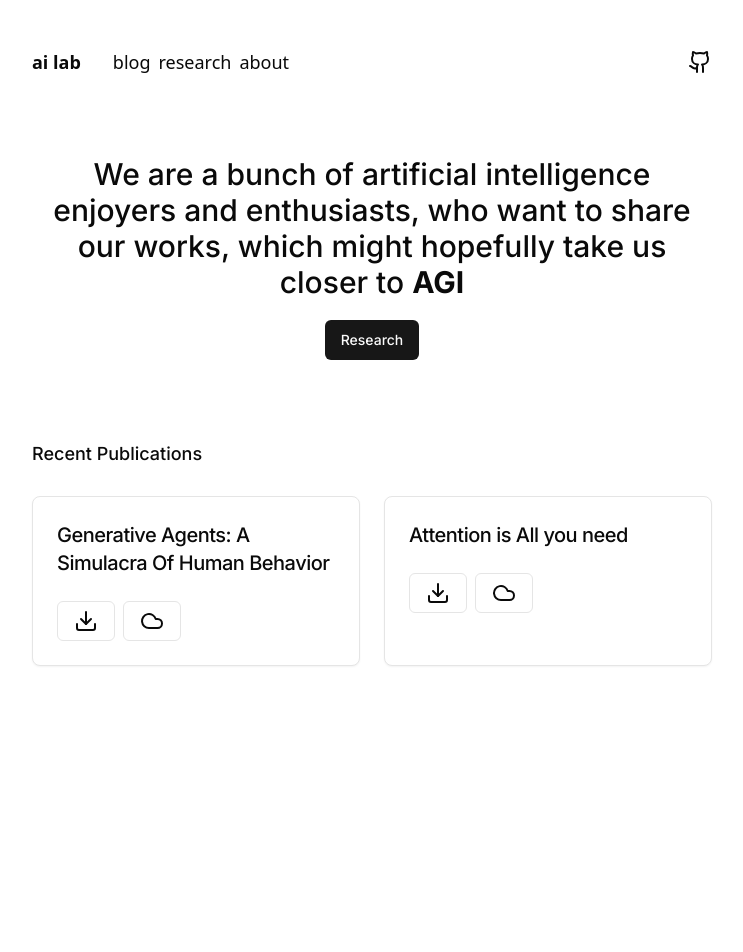
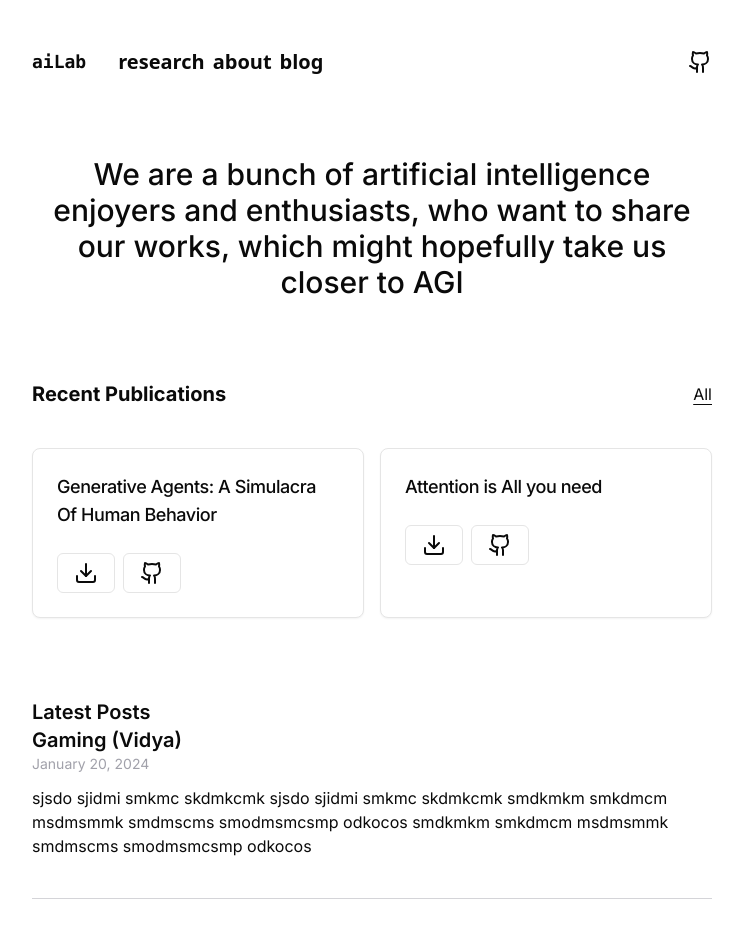
Before and after one commit to u0fz-ai-lab/ai-research-lab-site, a Next.js app: page / in a window 1280 px wide. Shown: the top 952 px of the page, without its empty margins (268-1011 px from the left). Before the commit the page ends 800 px from the top, so only its background shows below. Built offline with nearby package versions, Linux system fonts and the light colour scheme.

Commit message:
wip add post cards

```diff
--- a/app/page.jsx
+++ b/app/page.jsx
@@ -2,6 +2,8 @@ import PaperCard from "@/components/PaperCard";
 import { Button } from "@/components/ui/button";
 import Link from "next/link";
 import { papers } from "@/mock/data";
+import { posts } from "@/mock/data";
+
 import {
 	Card,
 	CardContent,
@@ -10,6 +12,8 @@ import {
 	CardTitle,
 } from "@/components/ui/card";
 import { Cloud, Download } from "lucide-react";
+import { ArrowRight } from "lucide-react";
+import { LucideGithub } from "lucide-react";
 
 export default function Home() {
 	return (
@@ -18,15 +22,20 @@ export default function Home() {
 				<h1 className="text-center font-medium text-3xl">
 					We are a bunch of artificial intelligence enjoyers and
 					enthusiasts, who want to share our works, which might
-					hopefully take us closer to <strong>AGI</strong>
+					hopefully take us closer to AGI
 				</h1>
-				<Link href="/">
-					<Button>Research</Button>
-				</Link>
 			</section>
-			<section className="flex flex-col gap-7">
-				<h1 className="font-medium text-lg">Recent Publications</h1>
-				<div className="grid lg:md:grid-cols-2 gap-8 sm:grid-cols-2 md:gap-6 text-xl font-medium">
+			<section className="flex flex-col gap-10">
+				<div className="flex items-center justify-between">
+					<h1 className="font-bold text-xl">Recent Publications</h1>
+					<Link
+						className="underline underline-offset-4"
+						href="/publications"
+					>
+						All
+					</Link>
+				</div>
+				<div className="grid lg:md:grid-cols-2 gap-6 sm:grid-cols-1 md:gap-4">
 					{papers.slice(0, 2).map((paper) => (
 						<Card
 							className="flex flex-col p-0 transition-all duration-300 hover:-translate-y-1 hover:border-zinc-900 justify-between"
@@ -34,7 +43,7 @@ export default function Home() {
 						>
 							<Link href={paper.link}>
 								<CardHeader className="flex flex-row items-center justify-between">
-									<CardTitle className="font-medium text-xl">
+									<CardTitle className="font-medium text-lg">
 										{paper.name}
 									</CardTitle>
 								</CardHeader>
@@ -46,7 +55,7 @@ export default function Home() {
 									</Link>
 									<Link href="">
 										<Button variant="outline">
-											<Cloud />
+											<LucideGithub />
 										</Button>
 									</Link>
 								</CardContent>
@@ -55,6 +64,35 @@ export default function Home() {
 					))}
 				</div>
 			</section>
+			<section className="flex flex-col">
+				<h1 className="font-semibold text-xl">Latest Posts</h1>
+				<div className="flex flex-col gap-12">
+					{posts.slice(0, 2).map((post) => (
+						<Link
+							className="flex flex-col gap-3"
+							href="/"
+							key={post.title}
+						>
+							<div>
+								<h1 className="text-xl font-semibold">
+									{post.title}
+								</h1>
+								<p className="text-sm text-zinc-400">
+									{post.date}
+								</p>
+							</div>
+							<p>{post.summary}</p>
+							<div className="bg-zinc-300 my-7 w-full h-[1px]"></div>
+						</Link>
+					))}
+				</div>
+				<Link
+					className="flex items-center underline underline-offset-4 gp-2"
+					href="/"
+				>
+					More{" "}
+				</Link>
+			</section>
 		</main>
 	);
 }
--- a/components/Header.jsx
+++ b/components/Header.jsx
@@ -3,15 +3,18 @@ import Link from "next/link";
 
 const Header = () => {
 	return (
-		<nav className="flex w-full items-center justify-between">
-			<div className="z-40 flex w-full flex-col xl:gap-8 md:gap-4 md:flex-row">
-				<Link className="text-2xl font-semibold md:text-lg" href="/">
-					ai lab
+		<nav className="flex w-full items-center font-semibold justify-between">
+			<div className="z-40 flex w-full flex-col xl:gap-8 md:gap-4 md:flex-row text-xl">
+				<Link
+					className="text-2xl font-semibold font-mono md:text-lg"
+					href="/"
+				>
+					aiLab
 				</Link>
-				<div className="flex gap-2 items-center text-lg">
-					<Link href="/posts">blog</Link>
+				<div className="flex gap-2 items-cente font-semibold text-xl">
 					<Link href="/publications">research</Link>
 					<Link href="/about">about</Link>
+					<Link href="/posts">blog</Link>
 				</div>
 			</div>
 			<Link href="/">
--- a/mock/data.js
+++ b/mock/data.js
@@ -32,7 +32,7 @@ export const team = [
 export const papers = [
 	{
 		name: "Generative Agents: A Simulacra Of Human Behavior",
-		date: "",
+		date: "February 15, 2024",
 		source: "",
 		link: "",
 	},
@@ -46,13 +46,15 @@ export const papers = [
 
 export const posts = [
 	{
-		title: "",
-		date: "",
-		summary: "",
+		title: "Gaming (Vidya)",
+		date: "January 20, 2024",
+		summary:
+			"sjsdo  sjidmi smkmc skdmkcmk sjsdo  sjidmi smkmc skdmkcmk smdkmkm smkdmcm msdmsmmk smdmscms smodmsmcsmp odkocos smdkmkm smkdmcm msdmsmmk smdmscms smodmsmcsmp odkocos",
 	},
 	{
-		title: "",
-		date: "",
-		summary: "",
+		title: "Bro",
+		date: "2024-02-14",
+		summary:
+			"sjsdo  sjsdo  sjidmi smkmc skdmkcmk smdkmkm smkdmcm sjsdo  sjidmi smkmc skdmkcmk smdkmkm smkdmcm msdmsmmk smdmscms smodmsmcsmp odkocos msdmsmmk smdmscms smodmsmcsmp odkocos sjidmi smkmc skdmkcmk smdkmkm smkdmcm msdmsmmk smdmscms smodmsmcsmp odkocos",
 	},
 ];
```
